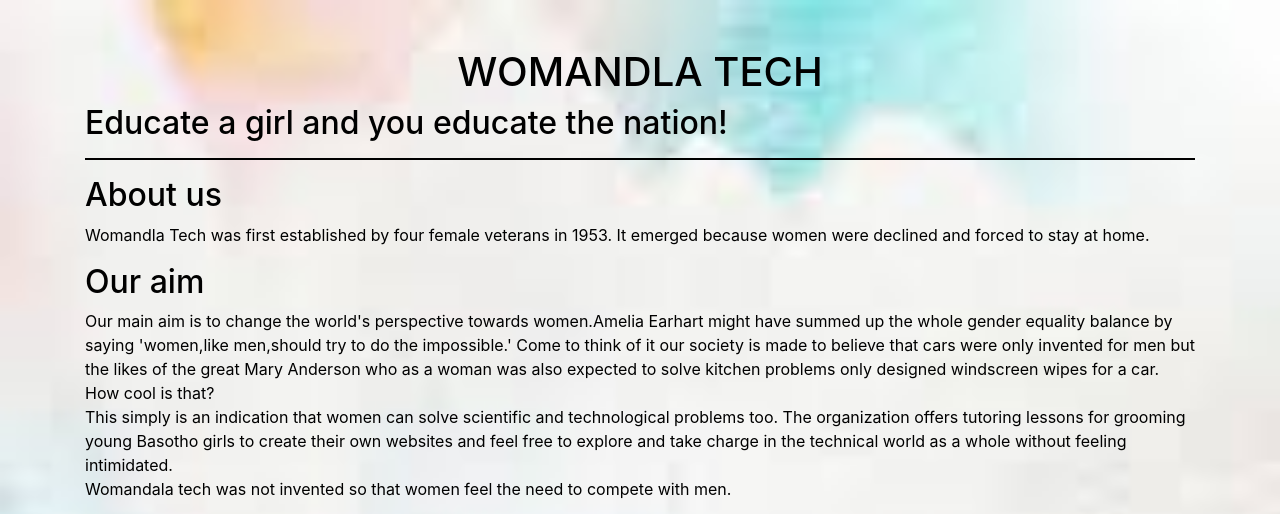
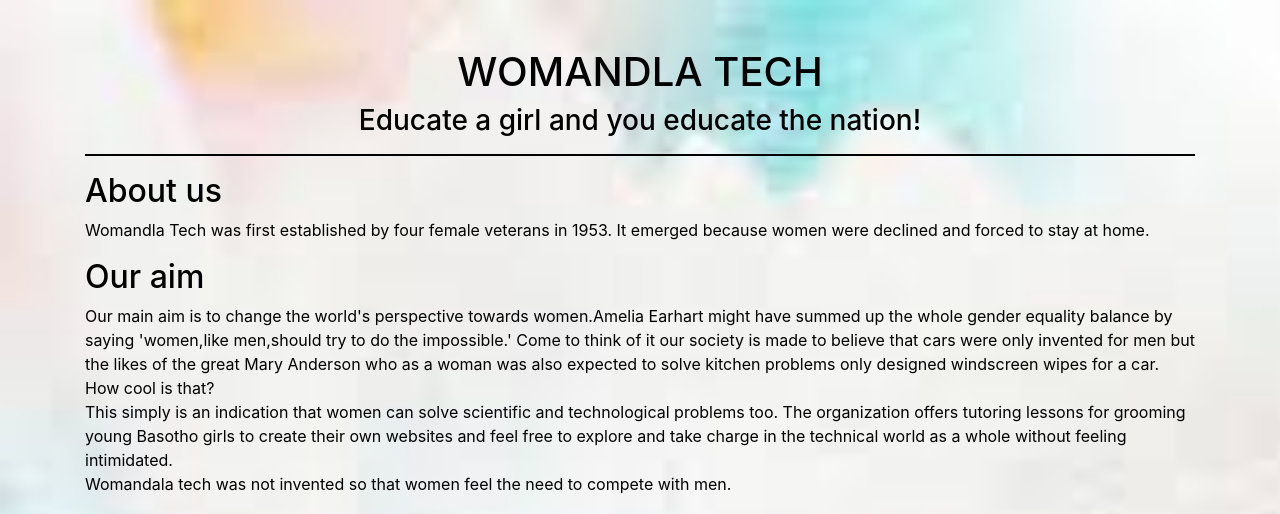
Before and after one commit to womandlatech/womandlatech.github.io, a plain HTML site: page index.html in a window 1280 px wide. Shown: the top 514 px of the page. Drawn offline with nearby package versions, Linux system fonts and the light colour scheme.

Commit message:
Add files via upload

```diff
--- a/index.html
+++ b/index.html
@@ -24,7 +24,7 @@
 			<br><br>
 
 				 <center><h1>WOMANDLA TECH</h1></center>
-				 <h2>Educate a girl and you educate the nation!</h2>
+				 <center><h3>Educate a girl and you educate the nation!</h3></center>
 
 			<hr style=" border:1px solid">
 			<div class = "row">
```
